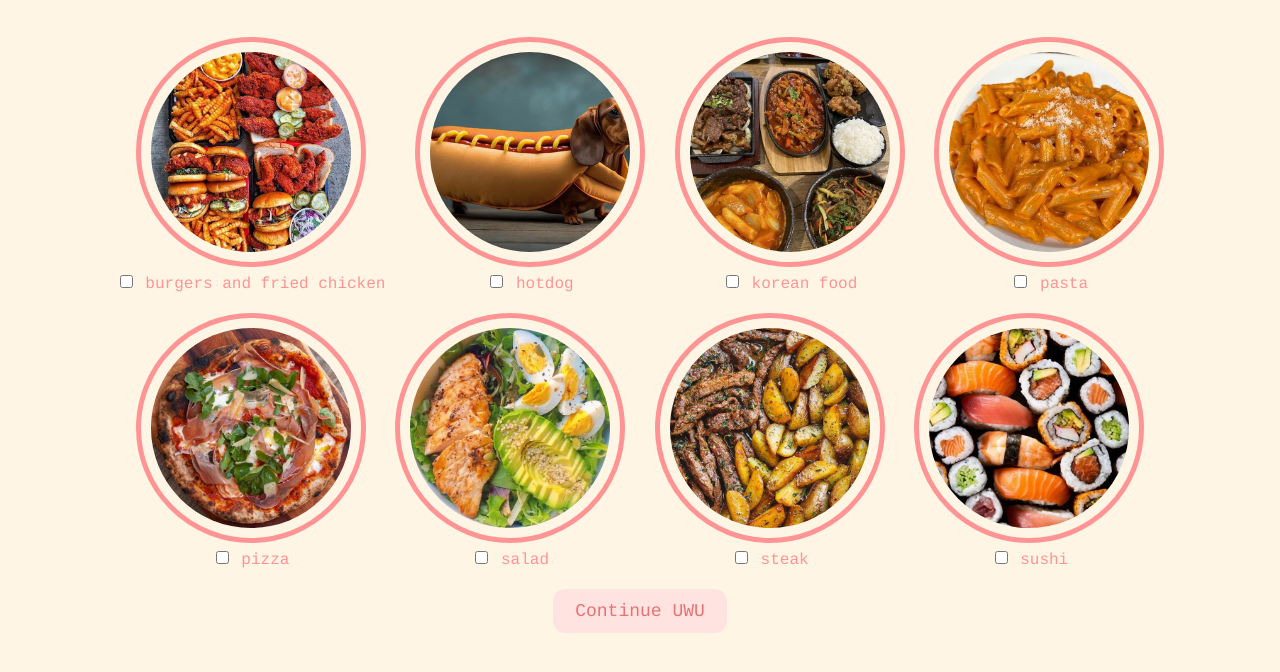
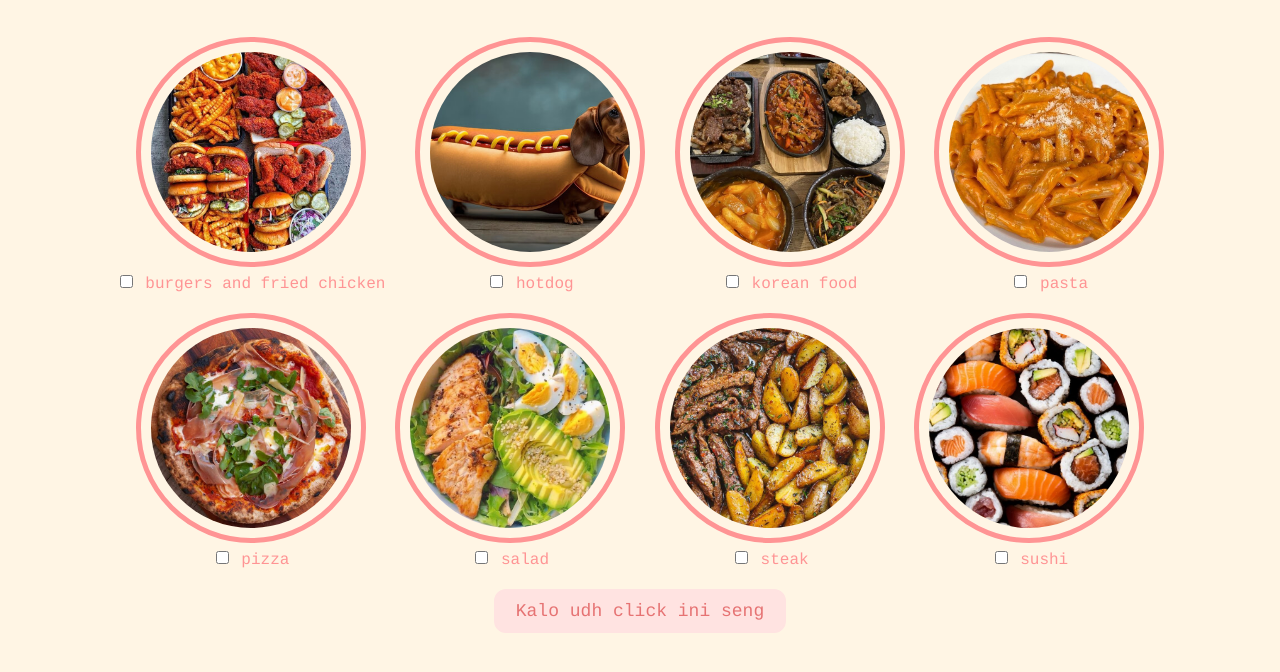
Before and after one commit to forannette/valentinedate-, a plain HTML site: page food.html in a window 1280 px wide. Shown: the part 90-762 px from the top of the page. Drawn offline with Linux system fonts and the light colour scheme.

Commit message:
Update food.html

```diff
--- a/food.html
+++ b/food.html
@@ -58,7 +58,7 @@
       </div>
     </div>
     <button class="button" onclick="location.href='dessert.html'">
-      Continue UWU
+      Kalo udh click ini seng
     </button>
   </body>
 </html>
```
